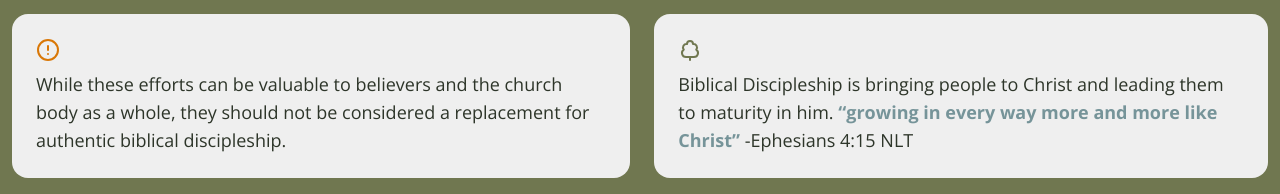
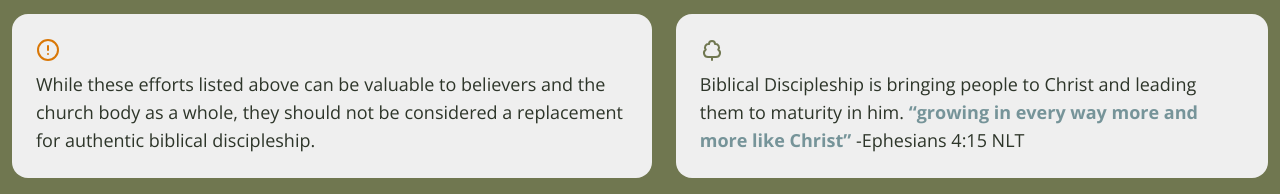
Before and after one commit to pandalexander/sandals-site, a React (Vite) app: page / in a window 1280 px wide. Shown: the part 758-952 px from the top of the page. Built offline with nearby package versions, Linux system fonts and the light colour scheme.

Commit message:
Change minor copy for scroll section

```diff
--- a/src/components/ScrollSection.jsx
+++ b/src/components/ScrollSection.jsx
@@ -36,9 +36,9 @@ export default function ScrollSection(props) {
             <div className="bg-baseLight text-primaryDark p-6 space-y-2 rounded-2xl hover:-translate-y-1 transition-all duration-300 hover:bg-white">
               <CircleAlert className="text-amber-600 w-6 h-6" />{" "}
               <p className="">
-                While these efforts can be valuable to believers and the church
-                body as a whole, they should not be considered a replacement for
-                authentic biblical discipleship.
+                While these efforts listed above can be valuable to believers
+                and the church body as a whole, they should not be considered a
+                replacement for authentic biblical discipleship.
               </p>
             </div>
             <div className="bg-baseLight text-primaryDark p-6 space-y-2 rounded-2xl hover:-translate-y-1 transition-all duration-300 hover:bg-white">
```
